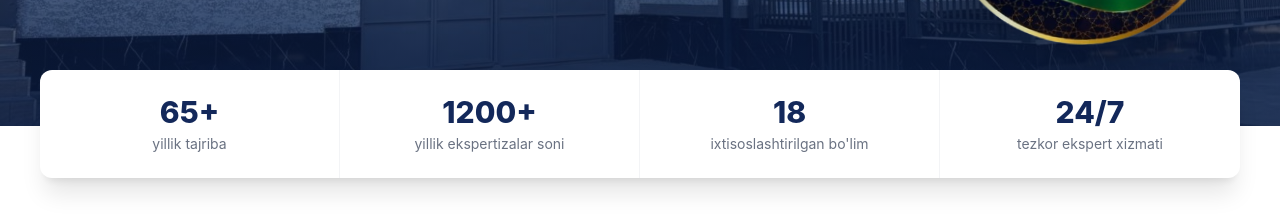
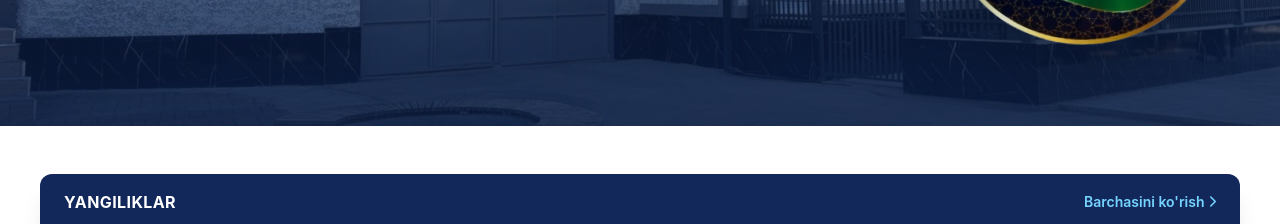
Before and after one commit to davlatsudekspert/SudEkspert, a React (Vite) app: page / in a window 1280 px wide. Shown: the part 514-738 px from the top of the page. Built offline with nearby package versions, Linux system fonts and the light colour scheme; no server answers; the database is empty.

Commit message:
Stats bo'limini olib tashlash

```diff
--- a/src/components/Stats.jsx
+++ /dev/null
@@ -1,21 +0,0 @@
-const stats = [
-  { n: "65+", l: "yillik tajriba" },
-  { n: "1200+", l: "yillik ekspertizalar soni" },
-  { n: "18", l: "ixtisoslashtirilgan bo'lim" },
-  { n: "24/7", l: "tezkor ekspert xizmati" },
-];
-
-export default function Stats() {
-  return (
-    <div className="max-w-7xl mx-auto px-4 md:px-10 -mt-10 md:-mt-14 relative z-10">
-      <div className="bg-white rounded-xl shadow-xl grid grid-cols-2 md:grid-cols-4 divide-x divide-gray-100">
-        {stats.map((s) => (
-          <div key={s.l} className="text-center py-6 px-3">
-            <p className="text-2xl md:text-3xl font-extrabold text-[#13285A]">{s.n}</p>
-            <p className="text-xs md:text-sm text-gray-500 mt-1">{s.l}</p>
-          </div>
-        ))}
-      </div>
-    </div>
-  );
-}
--- a/src/pages/Home.jsx
+++ b/src/pages/Home.jsx
@@ -3,7 +3,6 @@ import { Link } from "react-router-dom";
 import buildingImg from "../assets/building.jpg";
 import badge35 from "../assets/mustaqillik-35.png";
 import { loadNews } from "../data/newsStore";
-import Stats from "../components/Stats";
 import SeoHead from "../components/SeoHead";
 
 export default function Home() {
@@ -35,8 +34,6 @@ export default function Home() {
           />
         </div>
       </div>
-
-      <Stats />
 
       <div className="max-w-7xl mx-auto px-4 md:px-10 pt-12 pb-16">
         <div className="bg-white rounded-xl shadow-xl overflow-hidden">
```
